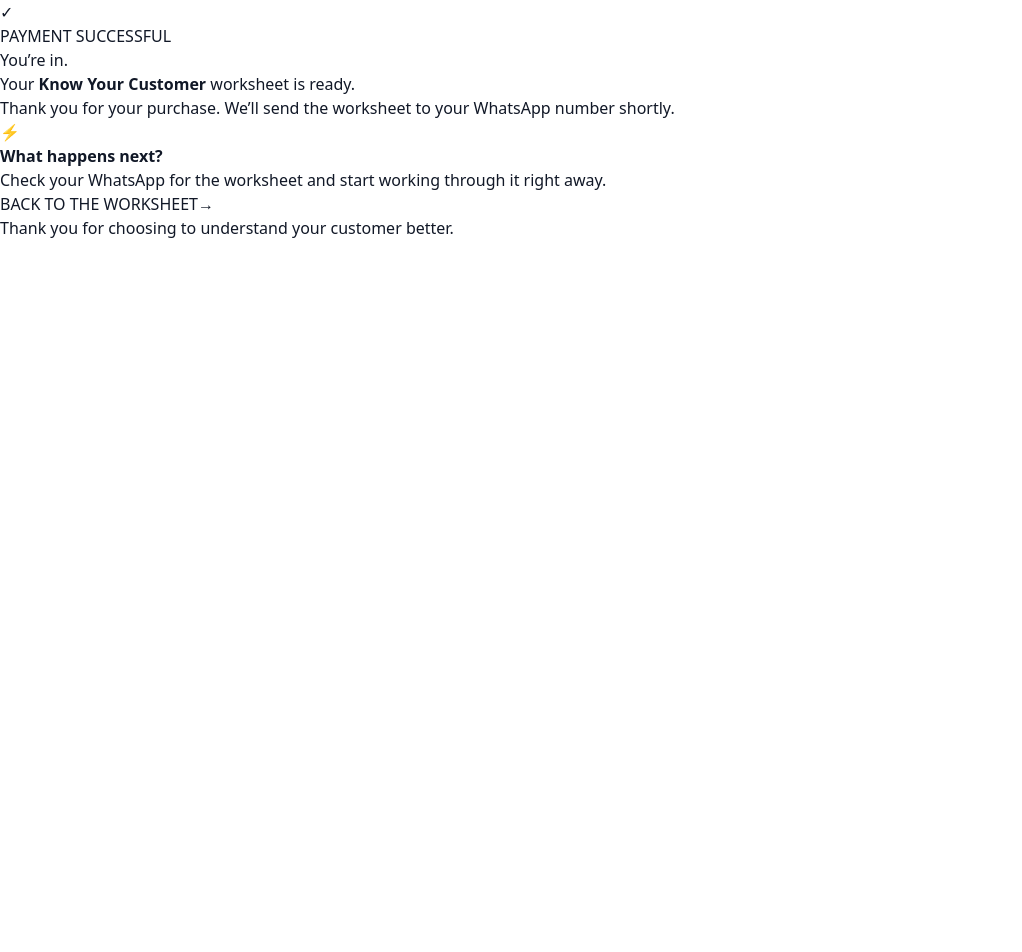
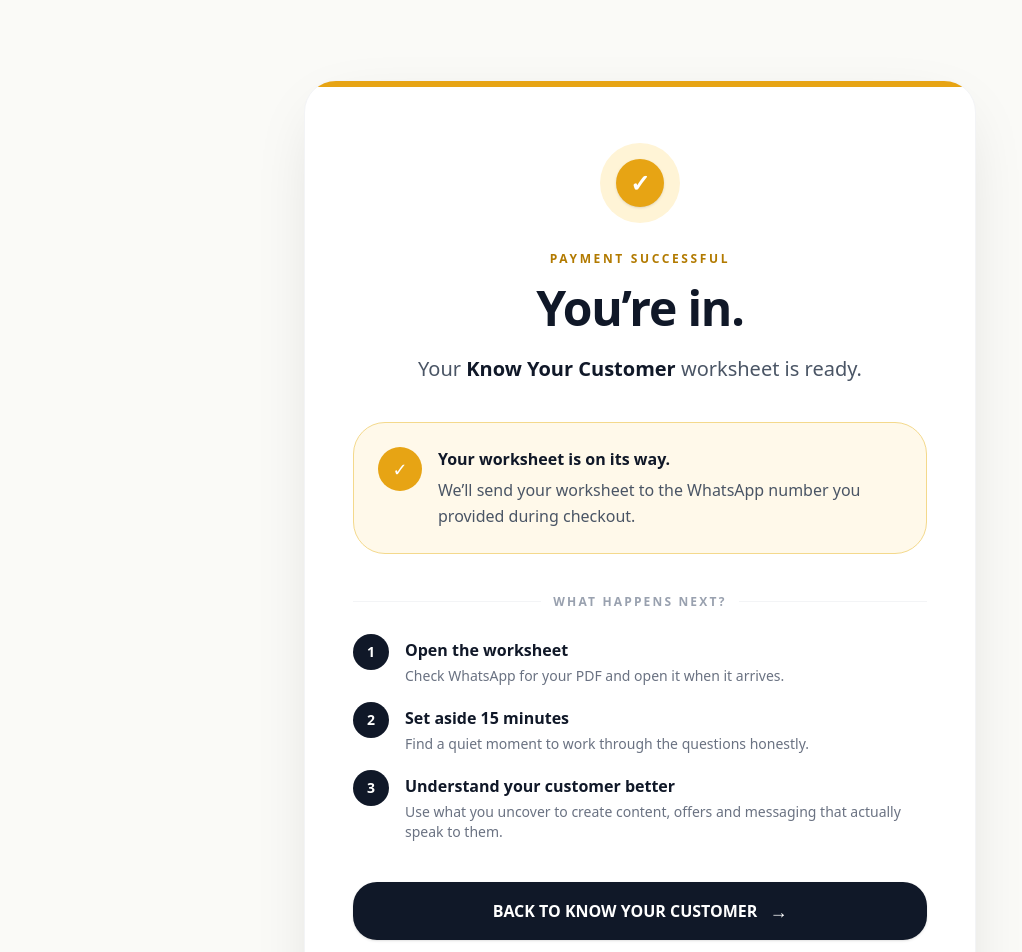
Before and after one commit to PuneetKaur1326/puneet-masterclass, a Next.js app: page /know-your-customer/success in a window 1280 px wide. Shown: the top 952 px of the page, without its empty margins (0-1022 px from the left). Before the commit the page ends 800 px from the top, so only its background shows below. Built offline with nearby package versions, Linux system fonts and the light colour scheme; no server answers.

Commit message:
Refactor KYC success page layout and content

```diff
--- a/src/app/know-your-customer/success/page.tsx
+++ b/src/app/know-your-customer/success/page.tsx
@@ -1,56 +1,226 @@
 export default function KycSuccessPage() {
   return (
-    <main className="kyc-success-page">
-      <div className="kyc-success-card">
+    <main className="min-h-screen bg-[#FAFAF7] flex items-center justify-center px-5 py-12 md:py-20">
 
-        <div className="kyc-success-icon">
+      <div className="w-full max-w-2xl">
+
+        {/* SUCCESS CARD */}
+        <div className="bg-white rounded-[2rem] border border-gray-100 shadow-[0_20px_70px_-25px_rgba(0,0,0,0.18)] overflow-hidden">
+
+          {/* TOP ACCENT */}
+          <div className="h-1.5 bg-[#E7A414]" />
+
+          <div className="px-6 py-10 md:px-12 md:py-14">
+
+            {/* SUCCESS ICON */}
+            <div className="flex justify-center mb-7">
+              <div className="w-20 h-20 rounded-full bg-[#FFF4D6] flex items-center justify-center">
+
+                <div className="w-12 h-12 rounded-full bg-[#E7A414] flex items-center justify-center shadow-sm">
+                  <span className="text-white text-2xl font-bold">
                     ✓
+                  </span>
                 </div>
 
-        <div className="kyc-success-eyebrow">
-          PAYMENT SUCCESSFUL
+              </div>
             </div>
 
-        <h1>
+
+            {/* EYEBROW */}
+            <div className="text-center">
+
+              <p className="text-xs font-bold tracking-[0.22em] text-[#B27A00] uppercase mb-4">
+                Payment Successful
+              </p>
+
+              {/* HEADLINE */}
+              <h1 className="text-4xl md:text-5xl font-bold tracking-tight text-gray-900 leading-[1.05]">
                 You’re in.
               </h1>
 
-        <p className="kyc-success-main">
-          Your <strong>Know Your Customer</strong>{" "}
+              <p className="mt-5 text-lg md:text-xl text-gray-600 leading-relaxed max-w-lg mx-auto">
+                Your{" "}
+                <strong className="text-gray-900">
+                  Know Your Customer
+                </strong>{" "}
                 worksheet is ready.
               </p>
 
-        <p className="kyc-success-text">
-          Thank you for your purchase. We’ll send
-          the worksheet to your WhatsApp number
-          shortly.
+            </div>
+
+
+            {/* WHATSAPP DELIVERY BOX */}
+            <div className="mt-9 rounded-2xl bg-[#FFF9EA] border border-[#F4D98C] p-5 md:p-6">
+
+              <div className="flex items-start gap-4">
+
+                {/* WHATSAPP-STYLE ICON */}
+                <div className="w-11 h-11 shrink-0 rounded-full bg-[#E7A414] flex items-center justify-center">
+
+                  <span className="text-white text-lg">
+                    ✓
+                  </span>
+
+                </div>
+
+                <div>
+
+                  <p className="font-bold text-gray-900">
+                    Your worksheet is on its way.
                   </p>
 
-        <div className="kyc-success-note">
-          <span>⚡</span>
-          <div>
-            <strong>What happens next?</strong>
-            <p>
-              Check your WhatsApp for the worksheet
-              and start working through it right away.
+                  <p className="mt-1.5 text-sm md:text-base text-gray-600 leading-relaxed">
+                    We’ll send your worksheet to the
+                    WhatsApp number you provided during
+                    checkout.
                   </p>
+
                 </div>
+
               </div>
+
+            </div>
+
+
+            {/* WHAT HAPPENS NEXT */}
+            <div className="mt-10">
+
+              <div className="flex items-center gap-3 mb-6">
+
+                <div className="h-px flex-1 bg-gray-100" />
+
+                <p className="text-xs font-bold tracking-[0.18em] text-gray-400 uppercase whitespace-nowrap">
+                  What happens next?
+                </p>
+
+                <div className="h-px flex-1 bg-gray-100" />
+
+              </div>
+
+
+              {/* STEPS */}
+              <div className="space-y-4">
+
+                {/* STEP 1 */}
+                <div className="flex items-start gap-4">
+
+                  <div className="w-9 h-9 shrink-0 rounded-full bg-gray-900 text-white flex items-center justify-center text-sm font-bold">
+                    1
+                  </div>
+
+                  <div className="pt-1">
+
+                    <p className="font-semibold text-gray-900">
+                      Open the worksheet
+                    </p>
+
+                    <p className="text-sm text-gray-500 mt-1">
+                      Check WhatsApp for your PDF and
+                      open it when it arrives.
+                    </p>
+
+                  </div>
+
+                </div>
+
+
+                {/* STEP 2 */}
+                <div className="flex items-start gap-4">
+
+                  <div className="w-9 h-9 shrink-0 rounded-full bg-gray-900 text-white flex items-center justify-center text-sm font-bold">
+                    2
+                  </div>
+
+                  <div className="pt-1">
+
+                    <p className="font-semibold text-gray-900">
+                      Set aside 15 minutes
+                    </p>
+
+                    <p className="text-sm text-gray-500 mt-1">
+                      Find a quiet moment to work through
+                      the questions honestly.
+                    </p>
+
+                  </div>
+
+                </div>
+
+
+                {/* STEP 3 */}
+                <div className="flex items-start gap-4">
+
+                  <div className="w-9 h-9 shrink-0 rounded-full bg-gray-900 text-white flex items-center justify-center text-sm font-bold">
+                    3
+                  </div>
+
+                  <div className="pt-1">
+
+                    <p className="font-semibold text-gray-900">
+                      Understand your customer better
+                    </p>
+
+                    <p className="text-sm text-gray-500 mt-1">
+                      Use what you uncover to create
+                      content, offers and messaging that
+                      actually speak to them.
+                    </p>
+
+                  </div>
+
+                </div>
+
+              </div>
+
+            </div>
+
+
+            {/* CTA */}
+            <div className="mt-10">
 
               <a
                 href="/know-your-customer"
-          className="kyc-success-button"
+                className="w-full min-h-[58px] px-6 rounded-xl bg-gray-900 text-white font-bold flex items-center justify-center gap-3 hover:bg-gray-800 transition-all duration-200 shadow-sm"
               >
-          BACK TO THE WORKSHEET
-          <span>→</span>
+
+                <span>
+                  BACK TO KNOW YOUR CUSTOMER
+                </span>
+
+                <span className="text-lg">
+                  →
+                </span>
+
               </a>
 
-        <p className="kyc-success-footer">
+            </div>
+
+
+            {/* CLOSING MESSAGE */}
+            <div className="mt-8 text-center">
+
+              <p className="text-sm text-gray-400 leading-relaxed">
+                ₹19 today.
+                <br />
+                A better understanding of your customer
+                tomorrow.
+              </p>
+
+            </div>
+
+          </div>
+
+        </div>
+
+
+        {/* BRAND FOOTER */}
+        <p className="text-center text-xs text-gray-400 mt-7">
           Thank you for choosing to understand your
           customer better.
         </p>
 
       </div>
+
     </main>
   );
 }
```
Lines whose indentation alone changed are shown as unchanged.
